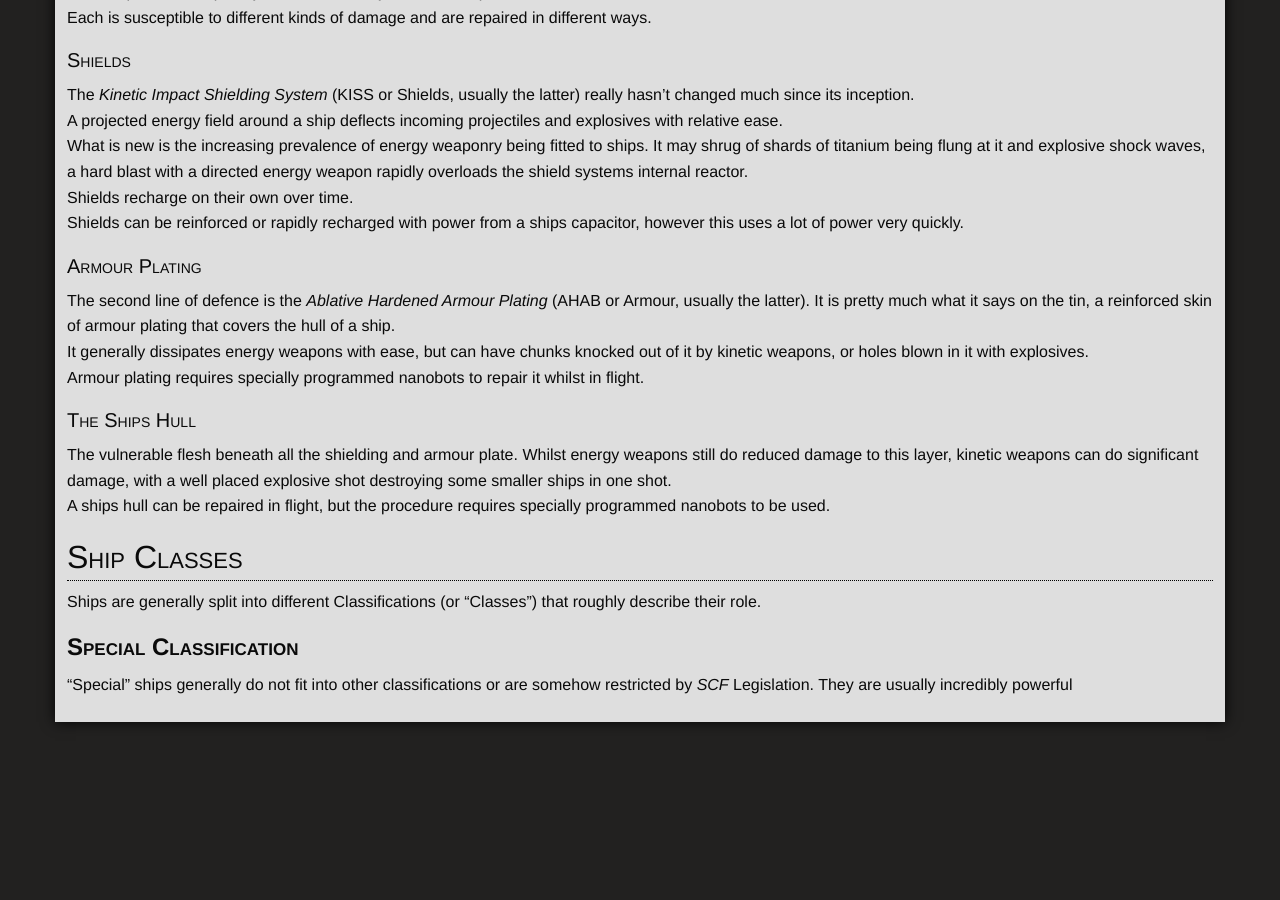
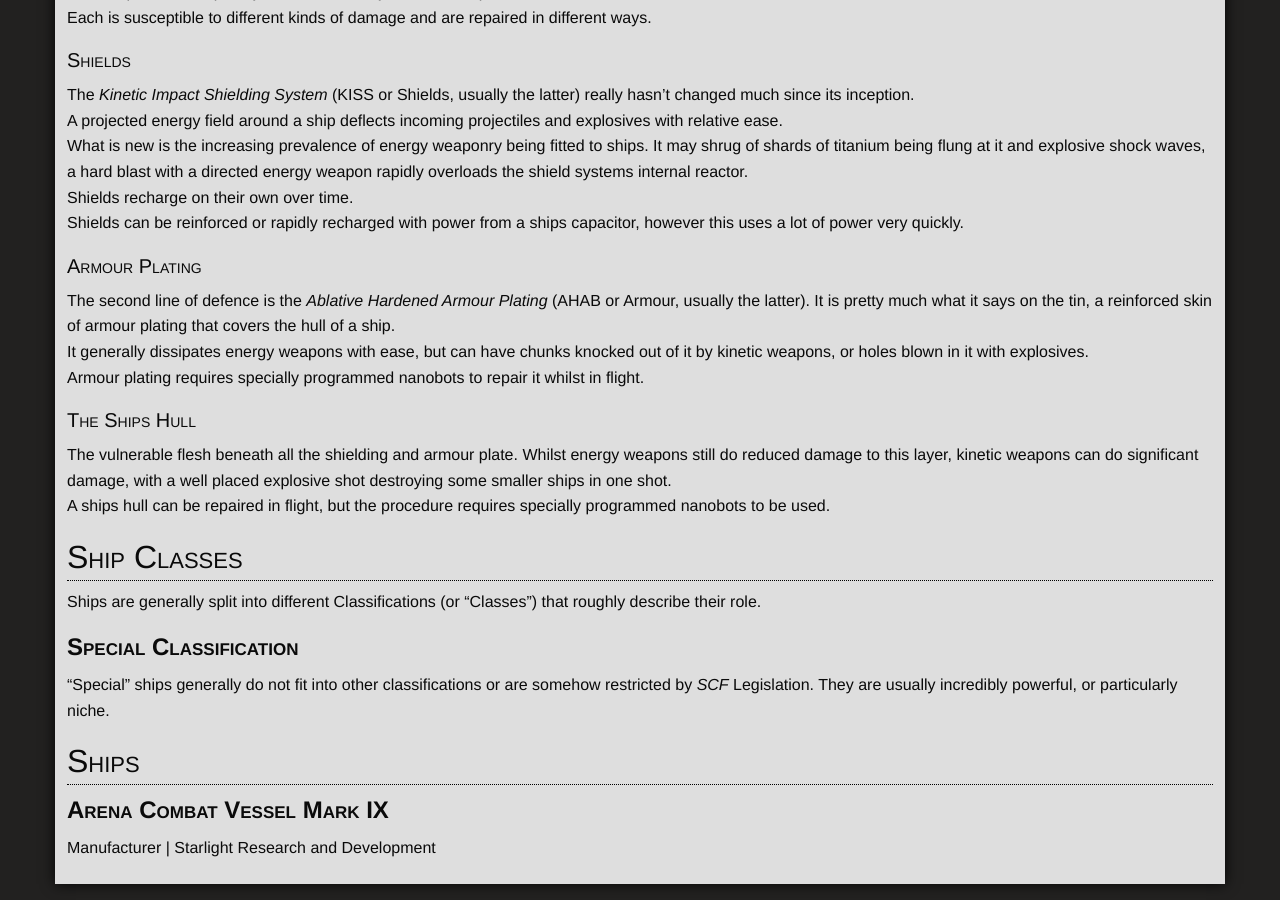
Before and after one commit to ori-sky/polar-space, a Jekyll site: the page built from designs/ships.md, in a window 1280 px wide and 900 px high, scrolled down 1487 px. Built offline with Jekyll 4.4.1, drawn with Linux system fonts in a browser that asks for light colours; nearby versions of some CDN libraries; some web fonts are replaced; our own code applies the rules of GitHub Pages for plain Markdown files; library files that are not in the unit come from our copies; before the commit the page ends 2225 px from its top, so only the background shows below that.

Commit message:
designs/ships.md updated from https://stackedit.io/

```diff
--- a/designs/ships.md
+++ b/designs/ships.md
@@ -62,9 +62,14 @@ A ships hull can be repaired in flight, but the procedure requires specially pro
 # Ship Classes
 Ships are generally split into different Classifications (or "Classes") that roughly describe their role.
 ## Special Classification
-"Special" ships generally do not fit into other classifications or are somehow restricted by *SCF* Legislation. They are usually incredibly powerful
+"Special" ships generally do not fit into other classifications or are somehow restricted by *SCF* Legislation. They are usually incredibly powerful, or particularly niche.
+
+# Ships
+## Arena Combat Vessel Mark IX
+Manufacturer | Starlight Research and Development
+
 <!--stackedit_data:
 eyJwcm9wZXJ0aWVzIjoiZXh0ZW5zaW9uczpcbiAgcHJlc2V0Oi
-BnZm1cbiIsImhpc3RvcnkiOlstNjEyMzIzMDM0LDExOTMwMTI3
-NjQsLTEwMzQwMjU5MTddfQ==
+BnZm1cbiIsImhpc3RvcnkiOls4ODM4NTY2NzEsMTE5MzAxMjc2
+NCwtMTAzNDAyNTkxN119
 -->
```
